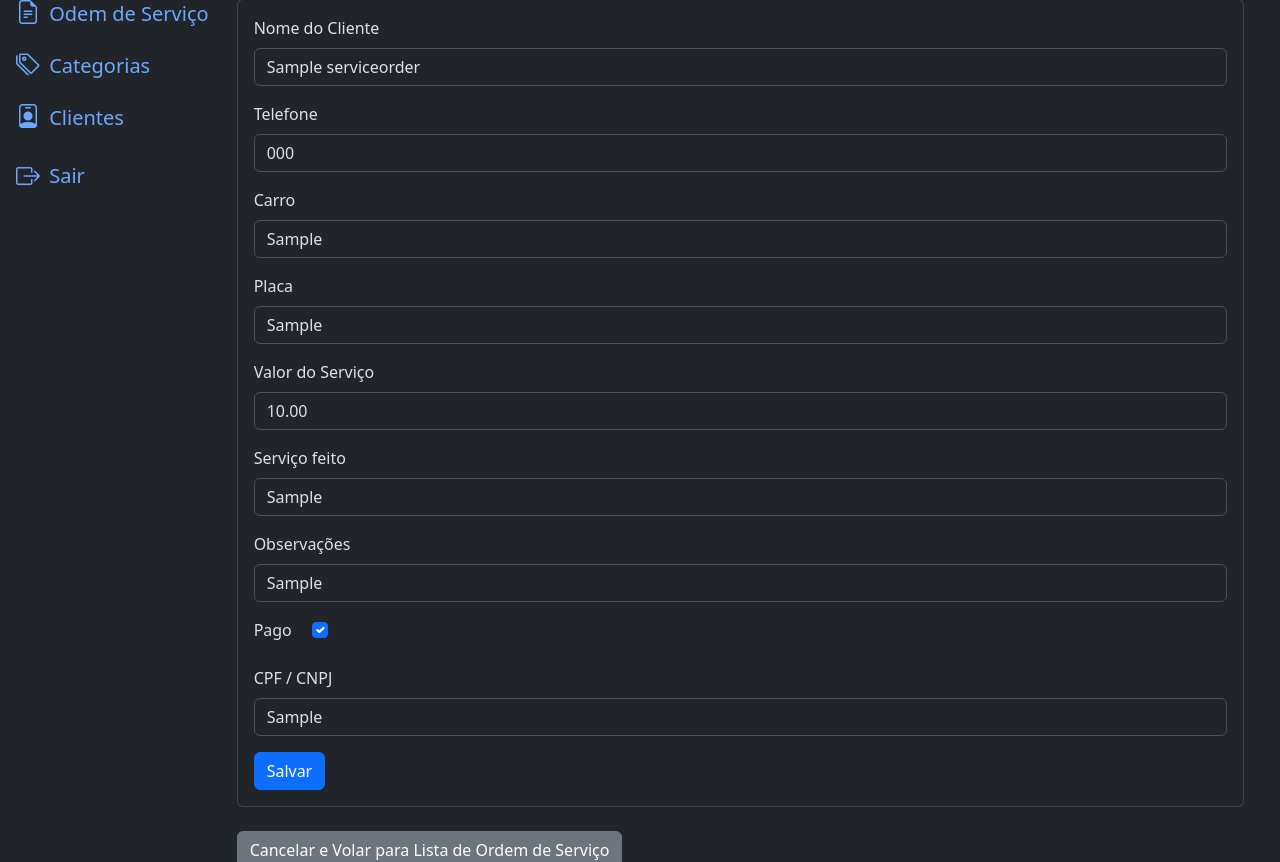
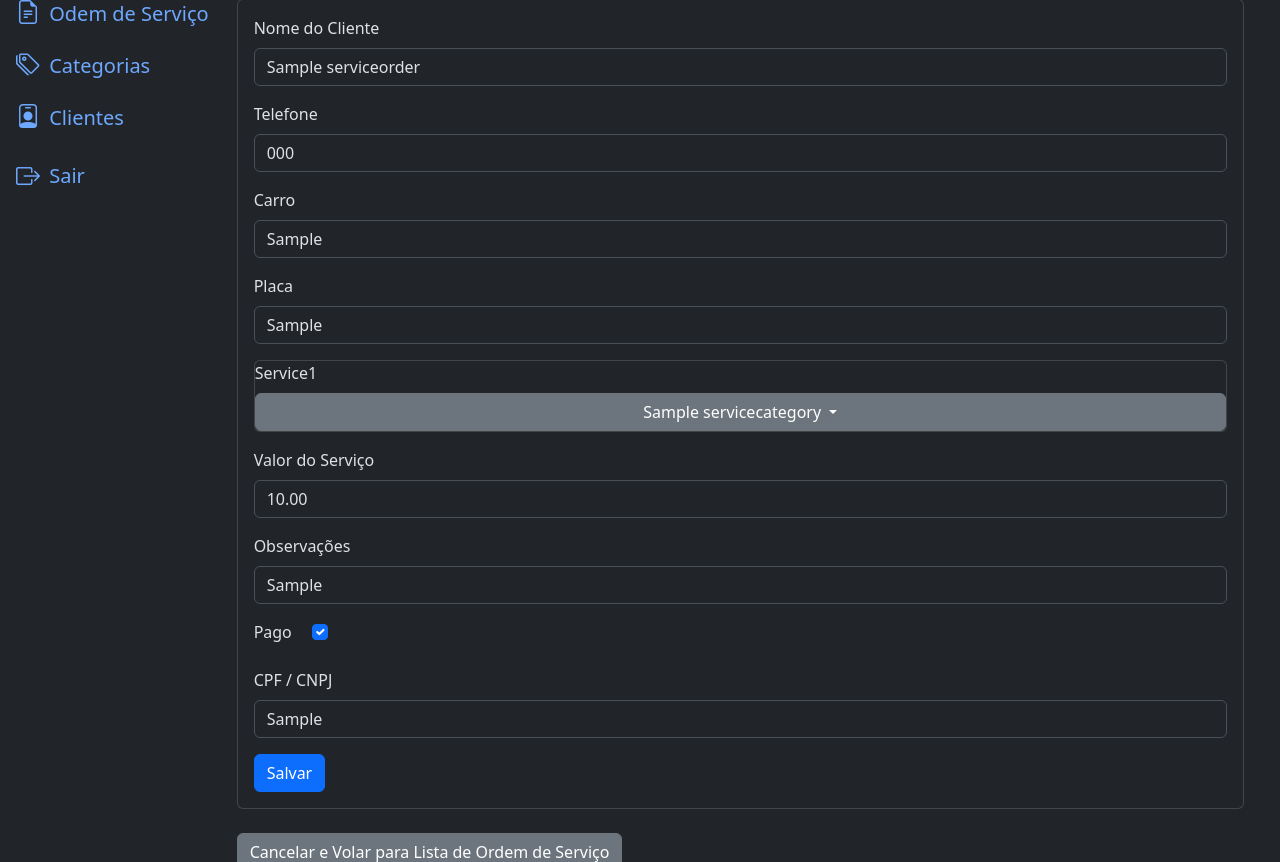
Before and after one commit to Gustavodeoliveiraa/autoarjr, a Django app: page /service_order/1/update in a window 1280 px wide. Shown: the part 174-1036 px from the top of the page. Run offline with Django 5.2, Linux system fonts and the light colour scheme; tables that the repository leaves empty hold one stand-in row (values such as "Sample post"); some libraries are stand-ins or nearby versions.

Commit message:
fix: addes new way for add servies for a serviceOrder

```diff
--- a/service_order/forms.py
+++ b/service_order/forms.py
@@ -1,16 +1,21 @@
 import re
 from django.forms import ModelForm
 from django import forms
-from .models import ServiceOrder
+from .models import ServiceOrder, Services
 
 
 class FormRegisterServiceOrder(ModelForm):
+    service1 = forms.ModelMultipleChoiceField(
+        queryset=Services.objects.all(),
+        widget=forms.CheckboxSelectMultiple,
+        required=False
+    )
 
     class Meta:
         model = ServiceOrder
         fields = [
             'client_name', 'client_cellphone', 'car_model',
-            'car_plate', 'service_price', 'service', 'observation', 'paid',
+            'car_plate', 'service1', 'service_price', 'observation', 'paid',
             'cpf'
         ]
         labels = {
@@ -20,6 +25,7 @@
             'car_plate': 'Placa',
             'service_price': 'Valor do Serviço',
             'service': 'Serviço feito',
+            'service1': 'Serviço feito',
             'paid': 'Pago',
             'observation': 'Observações',
             'cpf': 'CPF / CNPJ'
@@ -37,6 +43,7 @@
         self.fields['car_plate'].widget.attrs['id'] = 'id_car_plate'
         self.fields['client_cellphone'].widget.attrs['id'] = 'cellphone'
         self.fields['cpf'].widget.attrs['id'] = 'cpf'
+        self.fields['service1'].widget.attrs['class'] = ''
 
     def clean_client_cellphone(self):
         cellphone = self.cleaned_data['client_cellphone']
--- a/service_order/models.py
+++ b/service_order/models.py
@@ -1,4 +1,22 @@
 from django.db import models
+
+
+class ServiceCategory(models.Model):
+    category_name = models.CharField(max_length=255, blank=True, null=True, default='')
+
+    def __str__(self):
+        return self.category_name
+
+
+class Services(models.Model):
+    service = models.CharField(max_length=255, blank=True, null=True, default='')
+    service_category = models.ForeignKey(
+        ServiceCategory, on_delete=models.CASCADE, default=1,
+        related_name='services_category'
+    )
+
+    def __str__(self):
+        return f'Service: {self.service} --> Category: {self.service_category}'
 
 
 class ServiceOrder(models.Model):
@@ -11,7 +29,8 @@
         max_digits=10, decimal_places=2, blank=False, null=False
     )
 
-    service = models.CharField(max_length=255, blank=False, null=False)
+    service = models.CharField(max_length=255, blank=False, null=False, default='')
+    service1 = models.ManyToManyField(Services, blank=True, default=1)
 
     paid = models.BooleanField(
         blank=False, null=False, verbose_name="Payment Made",
--- a/service_order/static/service_order_static/service_order.css
+++ b/service_order/static/service_order_static/service_order.css
@@ -1,3 +1,12 @@
 #paid {
     width: 100px;
 }
+
+.btn-group {
+    gap: 1rem !important
+}
+
+
+.dropdown-menu {
+    padding: 10px;
+}
--- a/service_order/templates/update_service_order.html
+++ b/service_order/templates/update_service_order.html
@@ -1,6 +1,7 @@
 {% extends "base.html" %}
 {% load static %}
 
+{% block style %} {% static "service_order_static/service_order.css" %} {% endblock style %}
 {% block title %}Atualizar Ordem de Serviço{% endblock title %}
 
 {% block js %} {% static "service_order_static/service_order.js" %} {% endblock js %}
@@ -14,6 +15,7 @@
                 <form action=""  method="post">
                     {% csrf_token %}
                     {% for field in form %}
+                        {% if field.name != 'service1' %}
                             <div class="mb-3">
                                 <label for="{{ field.id_for_label }}" class="form-label">{{ field.label }}</label>
                                 {{ field }}
@@ -23,6 +25,31 @@
                                     </div>
                                 {% endif %}
                             </div>
+                        {% else %}
+                            <div class="mb-3 card d-flex">
+                                <label for="{{ field.id_for_label }}" class="form-label">{{ field.label }}</label>
+                                <div class="btn-group">
+                                    {% for category in categories %}
+                                        <button type="button" class="btn btn-secondary dropdown-toggle" data-bs-toggle="dropdown" aria-expanded="false">
+                                            {{category.category_name}}
+                                        </button>
+
+                                        <ul class="dropdown-menu">
+                                            {% for service in service1 %}
+                                                {% if service.service_category ==  category %}
+                                                    <div class="form-check gap-3 d-flex">
+                                                        <input class="form-check-input" type="checkbox" name="service1[]" value="{{ service.id }}" id="service{{ service.id }}">
+                                                        <label class="form-check-label" for="service{{ service.id }}">
+                                                            {{ service.service }}
+                                                        </label>
+                                                    </div>
+                                                {% endif %}
+                                            {% endfor %}
+                                        </ul>
+                                    {% endfor %}
+                                  </div>
+                            </div>
+                        {% endif %}
                     {% endfor %}
                     <input type="submit" value="Salvar" class="btn btn-primary">
                 </form>
--- a/service_order/views.py
+++ b/service_order/views.py
@@ -1,6 +1,6 @@
 from django.views import generic
 from django.urls import reverse_lazy
-from .models import ServiceOrder
+from .models import ServiceOrder, Services, ServiceCategory
 from .forms import FormRegisterServiceOrder
 from utils.get_stripped_value import (
     get_and_strip_request_param as strip_param
@@ -12,6 +12,12 @@
     form_class = FormRegisterServiceOrder
     success_url = reverse_lazy('service_order:list')
     template_name = '../templates/register_service_order.html'
+
+    def get_context_data(self, **kwargs):
+        context = super().get_context_data(**kwargs)
+        context['service1'] = Services.objects.all()
+        context['categories'] = ServiceCategory.objects.all()
+        return context
 
 
 class ListServiceOrderView(generic.ListView):
@@ -46,6 +52,12 @@
     form_class = FormRegisterServiceOrder
     success_url = reverse_lazy('service_order:list')
     template_name = '../templates/update_service_order.html'
+
+    def get_context_data(self, **kwargs):
+        context = super().get_context_data(**kwargs)
+        context['service1'] = Services.objects.all()
+        context['categories'] = ServiceCategory.objects.all()
+        return context
 
 
 class DetailServiceOrderView(generic.DetailView):
```
Also changed, not shown: service_order/admin.py (+18 -1 lines), service_order/templates/register_service_order.html (+27 -0 lines), .txt (added), service_order/migrations/0017_service_remove_serviceorder_service_and_more.py (added), service_order/migrations/0018_serviceorder_service1_remove_serviceorder_service_and_more.py (added), service_order/migrations/0019_service_category_alter_service_name_and_more.py (added), service_order/migrations/0020_alter_serviceorder_service.py (added), service_order/migrations/0021_servicecategory_remove_serviceorder_service1_and_more.py (added), service_order/migrations/0022_services_serviceorder_service1.py (added), service_order/migrations/0023_alter_services_service_category.py (added). Lines whose indentation alone changed are shown as unchanged.
